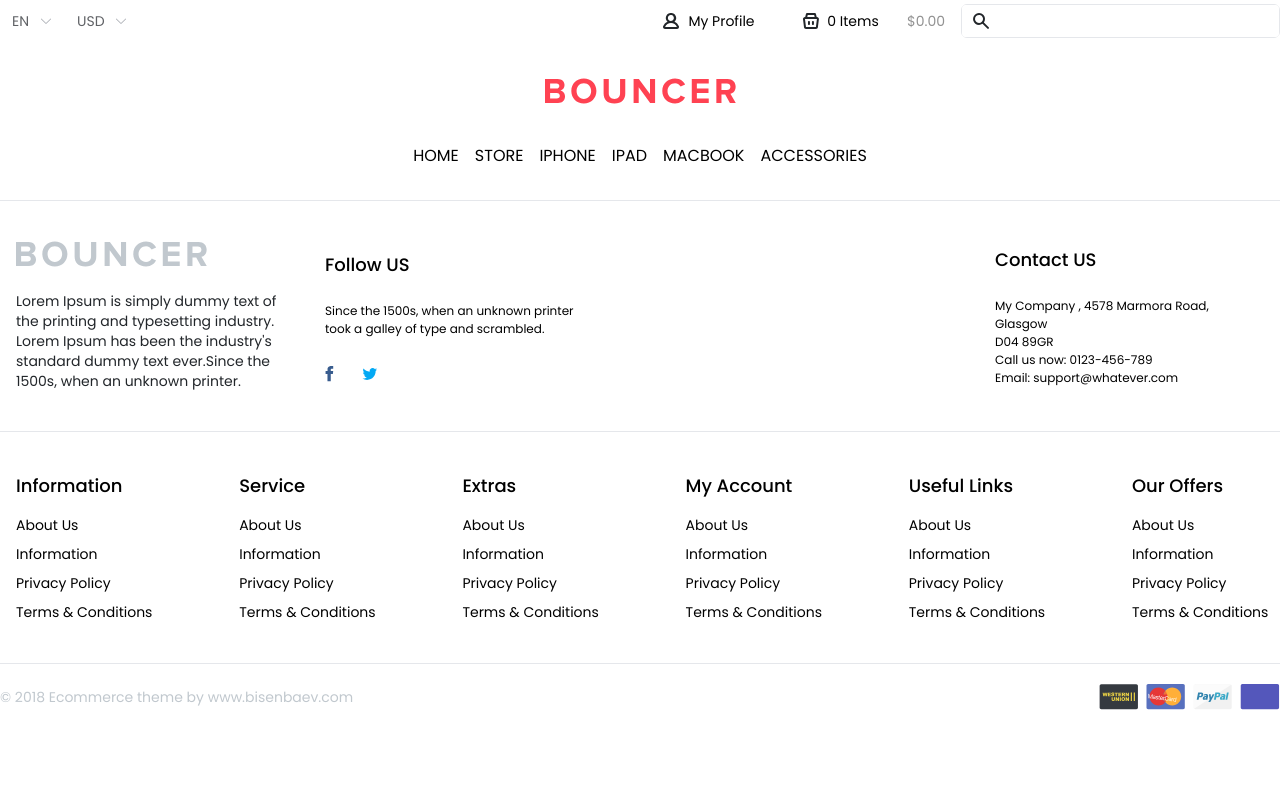
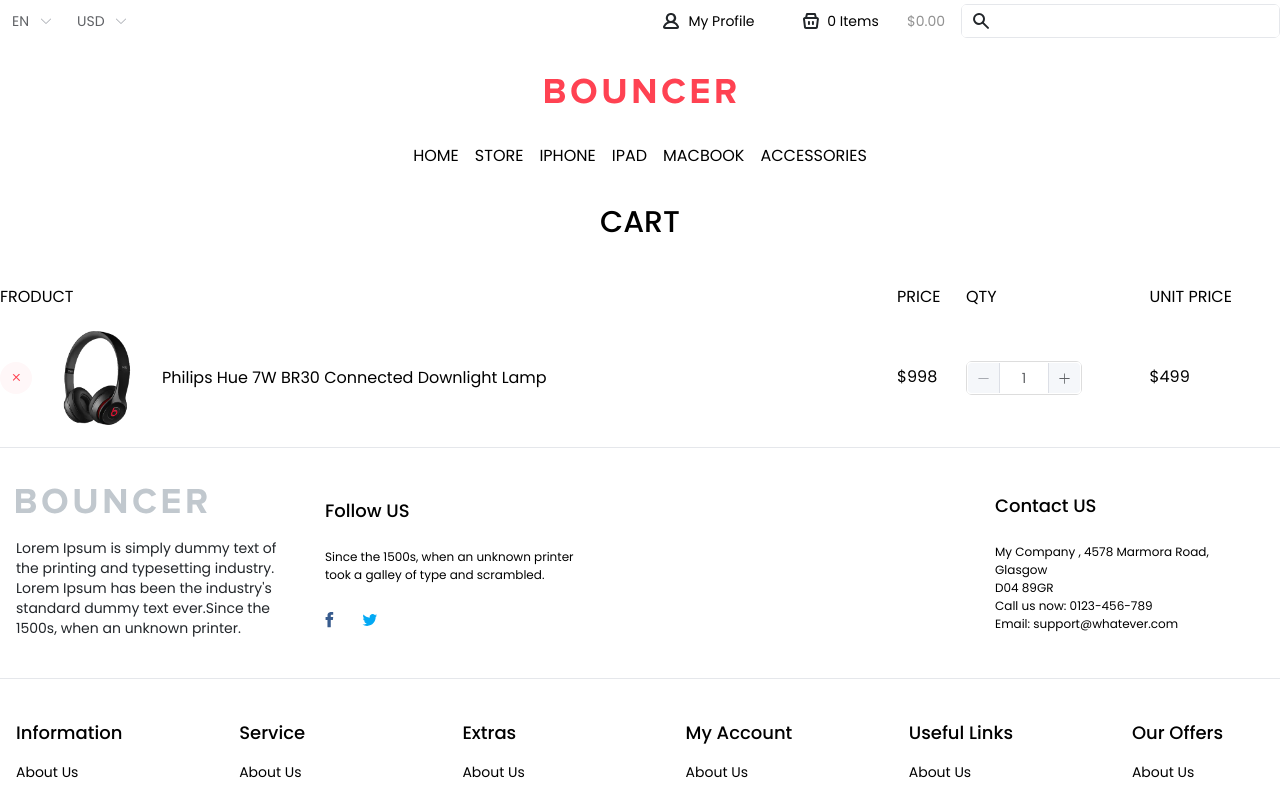
Before and after one commit to OsamaYouseff/bouncer_app, a Nuxt app: page /cart in a window 1280 px wide. Shown: the top 793 px of the page. Built offline with nearby package versions, Linux system fonts and the light colour scheme.

Commit message:
working on cart page

```diff
--- a/components/Product/productDetails.vue
+++ b/components/Product/productDetails.vue
@@ -217,6 +217,7 @@
 const activeColor = ref<string>("Black");
 
 const amount = ref(1);
+
 const handleChange = (value: number) => {
   amount.value = value;
 };
--- /dev/null
+++ b/pages/cart/index.vue
@@ -0,0 +1,75 @@
+<template>
+  <section class="container mx-auto">
+    <h1 class="text-center mb-10 text-[30px] font-medium">CART</h1>
+
+    <div class="table w-full">
+      <div class="table-header-group">
+        <div class="table-row">
+          <div class="img-container table-cell">FRODUCT</div>
+          <div class="text table-cell">PRICE</div>
+          <div class="price table-cell">QTY</div>
+          <div class="unit-price table-cell">UNIT PRICE</div>
+        </div>
+      </div>
+      <div class="table-row-group">
+        <!-- Cart Product  -->
+        <div class="table-row border-b-2 border-[#f6f7f8]">
+          <!-- product name & img -->
+          <div class="table-cell p-y pl-0 p-5">
+            <div class="flex">
+              <button
+                style="background: #fff7f8; border-radius: 50%"
+                class="remove-icon flex-center w-[32px] h-[32px] cursor-pointer"
+              >
+                <img
+                  class="rounded-full"
+                  src="@/assets/icons/x.svg"
+                  alt="close-icon"
+                />
+              </button>
+
+              <div class="img-container max-w-[130px] max-h-[130px]">
+                <img
+                  class="max-w-[130px] max-h-[130px]"
+                  src="@/assets/images/product1.png"
+                  alt="product-img"
+                />
+              </div>
+              <div class="name">
+                Philips Hue 7W BR30 Connected Downlight Lamp
+              </div>
+            </div>
+          </div>
+          <!-- price -->
+          <div class="price table-cell">$998</div>
+
+          <!-- quantity -->
+          <div class="quantity table-cell">
+            <el-input-number
+              v-model="amount"
+              :min="1"
+              :max="10"
+              @change="handleChange"
+              style="
+                max-width: 116px;
+                background: #f6f7f8;
+                border: 1px solid #ddd;
+                border-radius: 6px;
+              "
+            />
+          </div>
+          <!-- unit price -->
+          <div class="unit-price table-cell">$499</div>
+        </div>
+      </div>
+    </div>
+  </section>
+</template>
+
+<script setup lang="ts">
+const amount = ref(1);
+
+const handleChange = (value: number) => {
+  amount.value = value;
+};
+</script>
```
Also changed, not shown: assets/icons/x.svg (added).
